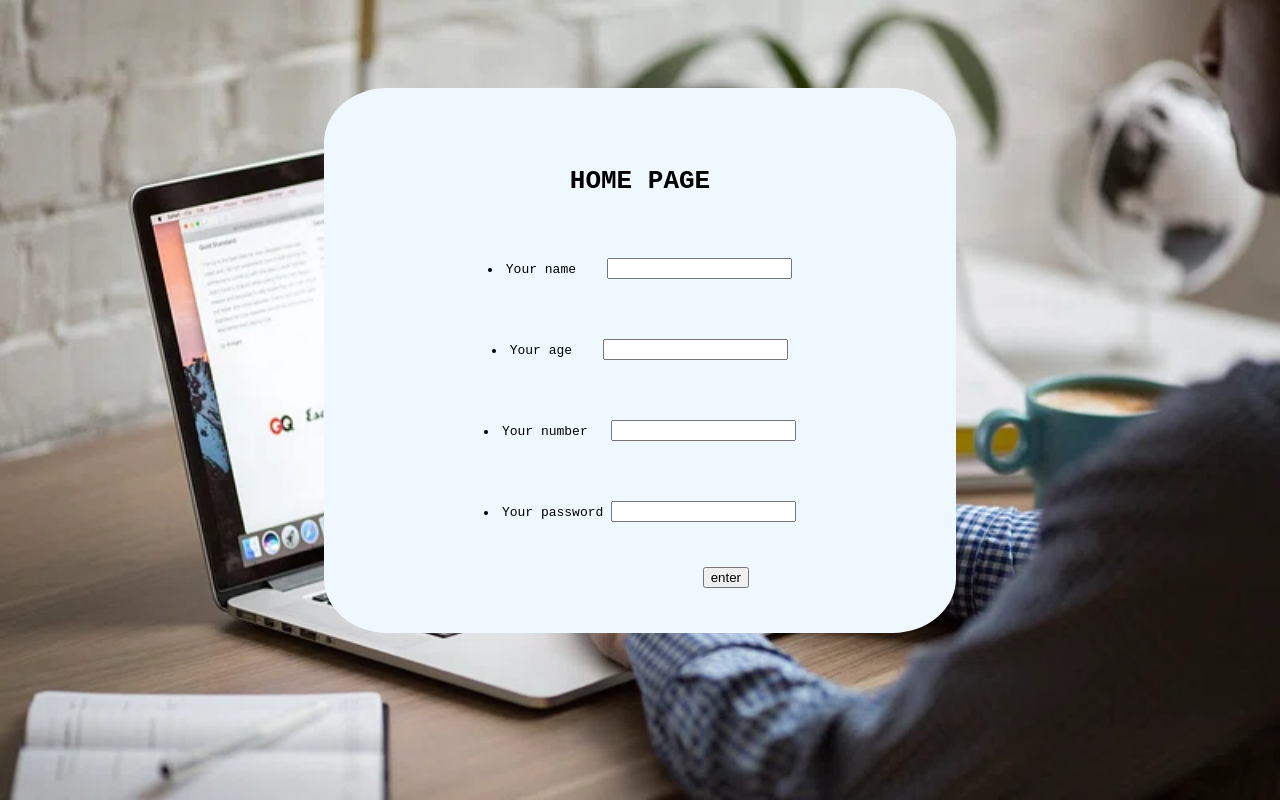
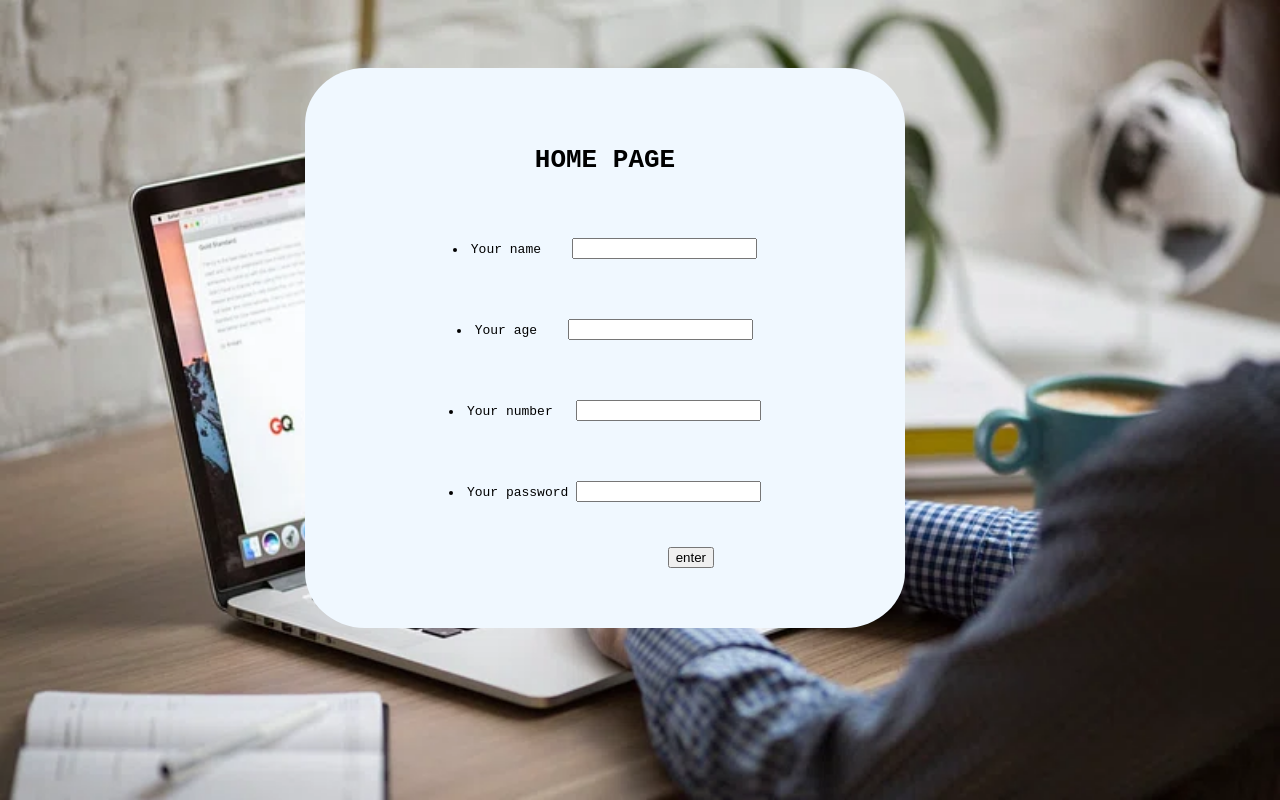
Before and after one commit to 02003150/homepage, a plain HTML site: page index.html in a window 1280 px wide. Drawn offline with Linux system fonts and the light colour scheme.

Commit message:
2nd commit

```diff
--- a/index.html
+++ b/index.html
@@ -8,37 +8,37 @@
 </head>
 <body >
 
-   <center>
 
 
 
 
 
 
+    <div class="Yasi">
          <pre>
 
 
 
-            <center><h1>HOME PAGE</h1></center>
+            <h1 class = "homeP">HOME PAGE</h1>
 
         <li>Your name    <input type="text"></li>
 
 
-    <li>Your age    <input type="text"></li>
+    <li>Your age    <input type="number"></li>
 
 
-    <li>Your number   <input type="text"></li>
+    <li>Your number   <input type="number"></li>
 
 
- <li><password>Your password</password> <input type="text"></li>
+ <li>Your password <input type="password"></li>
 
 
                       <input class="btn-enter" type="button" value="enter">
 
 
-                    </center>
+
                     </pre>
-
+                </div>
 
 
 
--- a/style.css
+++ b/style.css
@@ -3,17 +3,34 @@ body{
     background-attachment: fixed;
     background-repeat: no-repeat;
     background-size: cover;
+    display: flex;
+    align-items: center;
+    justify-content: center;
+
 }
+
 pre{
-   background-color: aliceblue;
-   background-size: 4px;
-   border-radius: 10%;
-   margin-top: 7%;
-   size: 40px;
-    width: 50%;
-    height: 10%;
+    background-color: aliceblue;
+    background-size: 4px;
+    border-radius: 10%;
+    margin-top: 7%;
+    size: 40px;
+    width: 600px;
     border: 60px;
     box-shadow: inset;
-    border-color: blueviolet
+    border-color: blueviolet;
+    align-items: center;
+    text-align: center;
+    margin-top:60px;
+    margin-right: 70px;
+
+
+    /* display: contents; */
 
 }
+.Yasi{
+    align-items: center;
+}
+.homeP{
+    text-align: center;
+}
```
